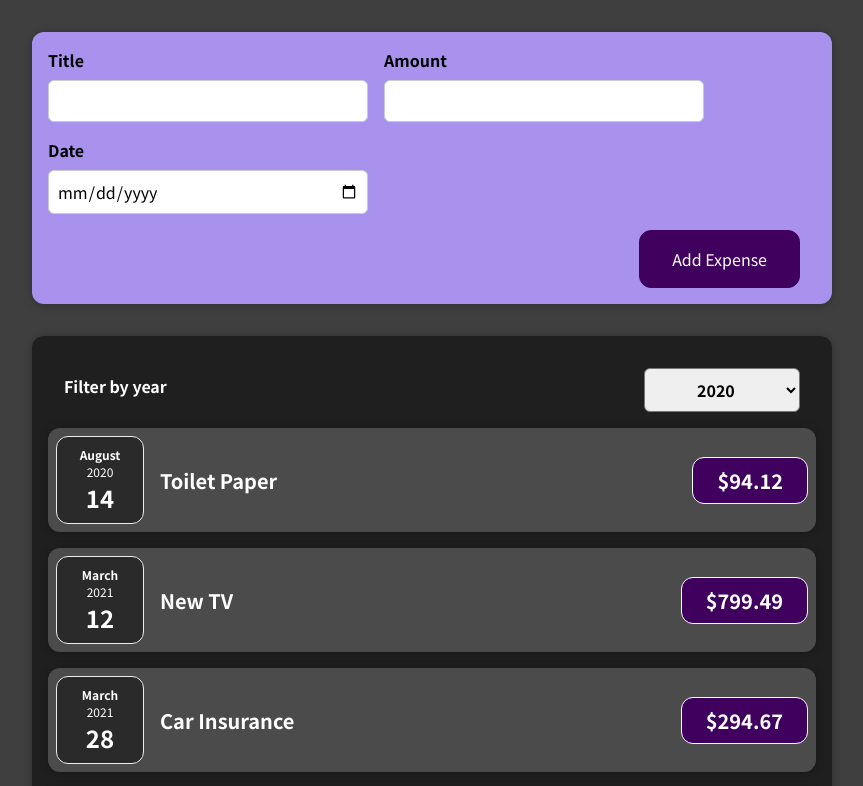
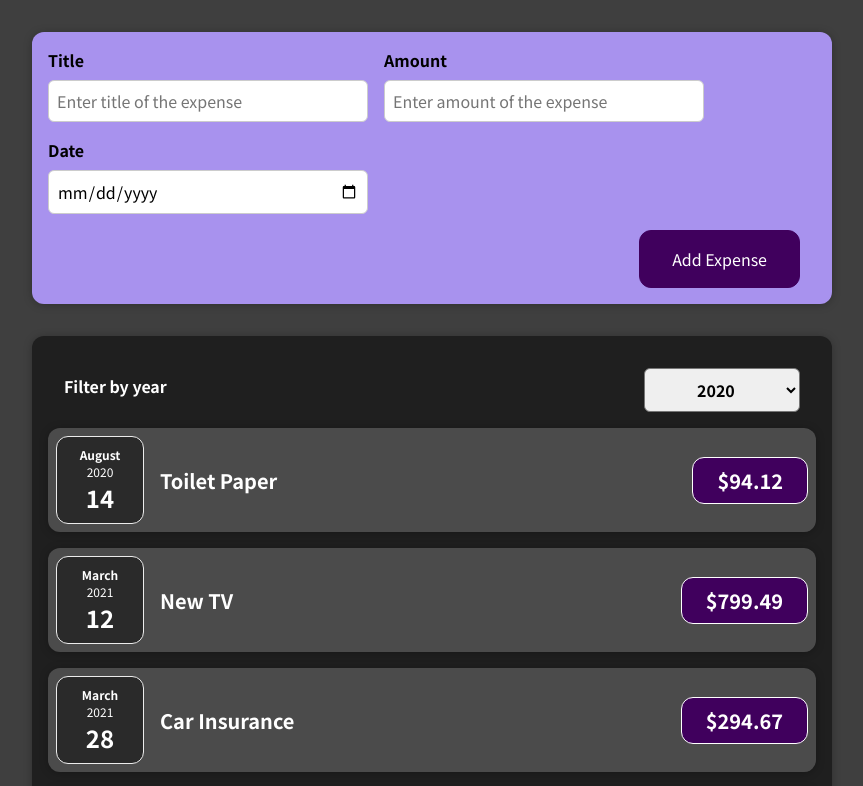
Before and after one commit to imvktiwari/expense_tracker, a React (Create React App) app in the folder expense_tracker_frontend/: page / in a window 1280 px wide. Shown: the top 786 px of the page, without its empty margins (208-1071 px from the left). Built offline with nearby package versions, Linux system fonts and the light colour scheme.

Commit message:
seventh commit

```diff
--- a/expense_tracker_frontend/src/components/NewExpense/ExpenseForm.js
+++ b/expense_tracker_frontend/src/components/NewExpense/ExpenseForm.js
@@ -62,6 +62,7 @@ const ExpenseForm = (props) => {
                     <input
                         type='text'
                         value={enteredTitle}
+                        placeholder='Enter title of the expense'
                         onChange={titleChangeHandler}
                     />
                 </div>
@@ -71,6 +72,7 @@ const ExpenseForm = (props) => {
                         type='number'
                         min='0.01'
                         step='0.01'
+                        placeholder='Enter amount of the expense'
                         value={enteredAmount}
                         onChange={amountChangeHandler}
                     />
```
